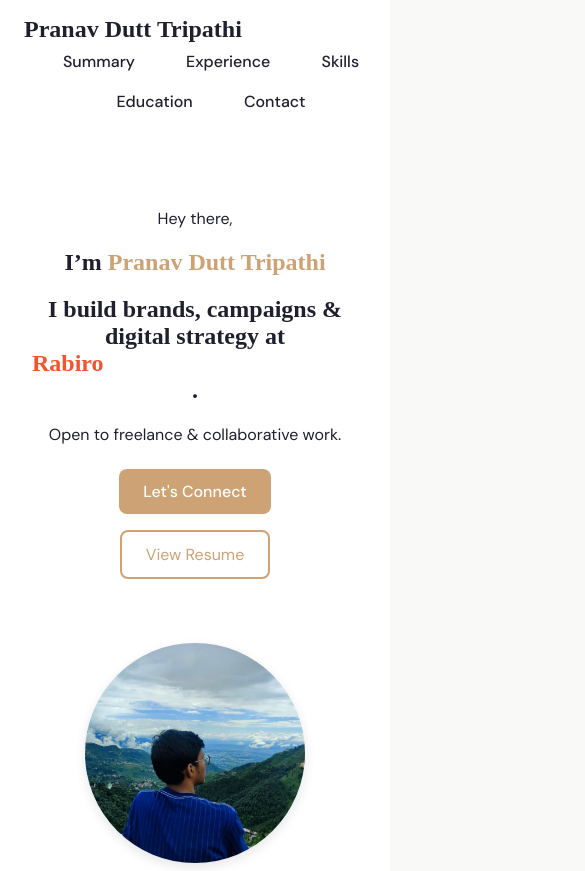
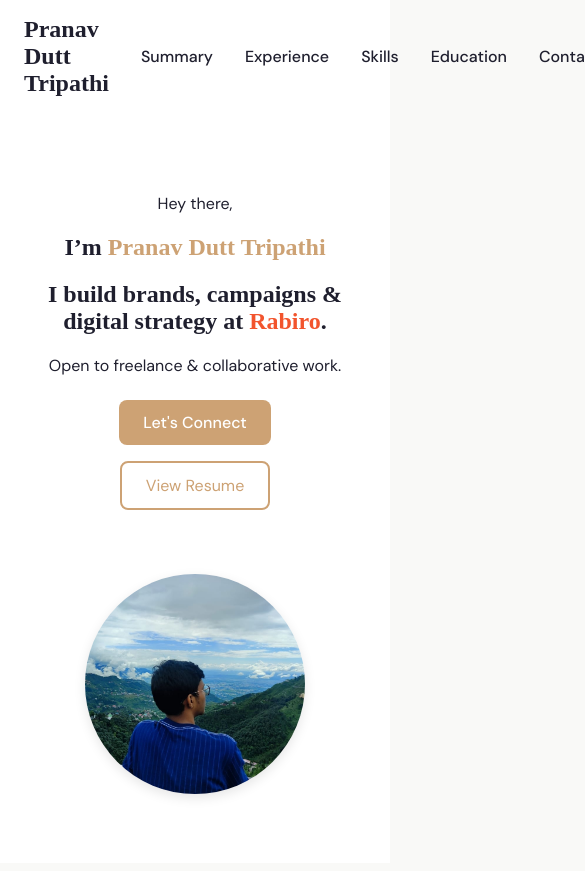
Before and after one commit to pranav-dutt/pranav-portfolio, a plain HTML site: page index.html in a window 390 px wide. Shown: the top 871 px of the page, 585 px wide, since content can reach past the window. Drawn offline with Linux system fonts and the light colour scheme; a web font is replaced by a local one.

Commit message:
style.css

```diff
--- a/style.css
+++ b/style.css
@@ -2,82 +2,17 @@
    position: sticky;
    top: 0;
    z-index: 1000;
-  background-color: #fff;
+   background-color: #ffffff;
    padding: 1rem 1.5rem;
-  display: flex;
-  flex-direction: column;
-  align-items: flex-start;
-}
-
-.brand {
    display: flex;
    justify-content: space-between;
    align-items: center;
-  width: 100%;
+   transition: padding 0.3s ease, box-shadow 0.3s ease;
  }
-
-.site-name {
-  font-family: 'Petrona', serif;
-  font-size: 1.5rem;
-  margin: 0;
-  color: #1F1F2E;
+ .navbar.shrink {
+   padding: 0.5rem 1rem;
+   box-shadow: 0 2px 8px rgba(0, 0, 0, 0.08);
  }
-
-.main-nav {
-  display: flex;
-  gap: 2rem;
-  align-items: center;
-}
-
-.main-nav a {
-  text-decoration: none;
-  font-weight: 500;
-  color: #1F1F2E;
-  transition: color 0.3s ease;
-}
-
-.main-nav a:hover {
-  color: #CDA274;
-}
-
-/* Responsive nav toggle */
-@media (max-width: 768px) {
-.navbar {
-  display: flex;
-  flex-direction: row;
-  justify-content: space-between;
-  align-items: center;
-  padding: 1rem 1.5rem;
-  flex-wrap: wrap;
-}
-
-.site-name {
-  font-size: 1.5rem;
-  font-family: 'Petrona', serif;
-  margin: 0;
-  flex: 1 1 100%;
-}
-
-.main-nav {
-  display: flex;
-  flex-wrap: wrap;
-  justify-content: center;
-  gap: 1.2rem;
-  flex: 1 1 100%;
-  margin-top: 0.5rem;
-}
-
-.main-nav a {
-  text-decoration: none;
-  font-weight: 500;
-  color: #1F1F2E;
-  transition: color 0.3s ease;
-}
-
-.main-nav a:hover {
-  color: #CDA274;
-}
-
  html {
    scroll-behavior: smooth;
  }
```
Lines whose indentation alone changed are shown as unchanged.
